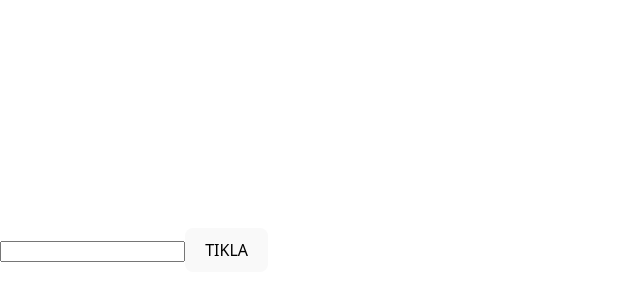
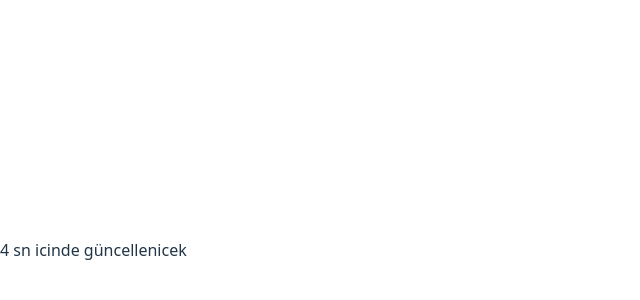
Before and after one commit to dilaefendioglu/dev-canvas, a React (Vite) app: page / in a window 1280 px wide. Shown: the part 150-450 px from the top of the page, without its empty margins (0-640 px from the left). Built offline with nearby package versions, Linux system fonts and the light colour scheme.

Commit message:
Add useEffect for state update

```diff
--- a/package.json
+++ b/package.json
@@ -11,7 +11,8 @@
   },
   "dependencies": {
     "react": "^19.2.0",
-    "react-dom": "^19.2.0"
+    "react-dom": "^19.2.0",
+    "react-router-dom": "^7.13.1"
   },
   "devDependencies": {
     "@eslint/js": "^9.39.1",
--- a/src/App.jsx
+++ b/src/App.jsx
@@ -1,24 +1,27 @@
-import { useState } from "react";
-import Button from "./components/Button";
+import { useEffect, useState } from "react";
 
 function App() {
   // const [değişken, degiskeni setlemek istediğin fonksiyon] = useState()
 
-  const [inputName, setInputName] = useState(null)
-  const [data, setData] = useState(null)
-  console.log(inputName, "inputName")
+  const [name, setName] = useState("react")
 
+ /* useEffect(() => {
+    setName("selam")
 
-  const clickFunc = () => {
-    setData(inputName)
-  }
+  }, [])
+*/
+
+    useEffect( () => {
+      setTimeout ( () => {
+      setName("4 sn icinde güncellenicek")
+      } , 4000)
+    })
+
 
 
   return (
     <>
-      <input type="text" onChange={(e) => setInputName(e.target.value)} />
-      <button onClick={clickFunc}>TIKLA</button>
-      {data}
+      {name}
     </>
   )
 }
```
Also changed, not shown: 1 other file (tests, documents, lock files or other folders).
